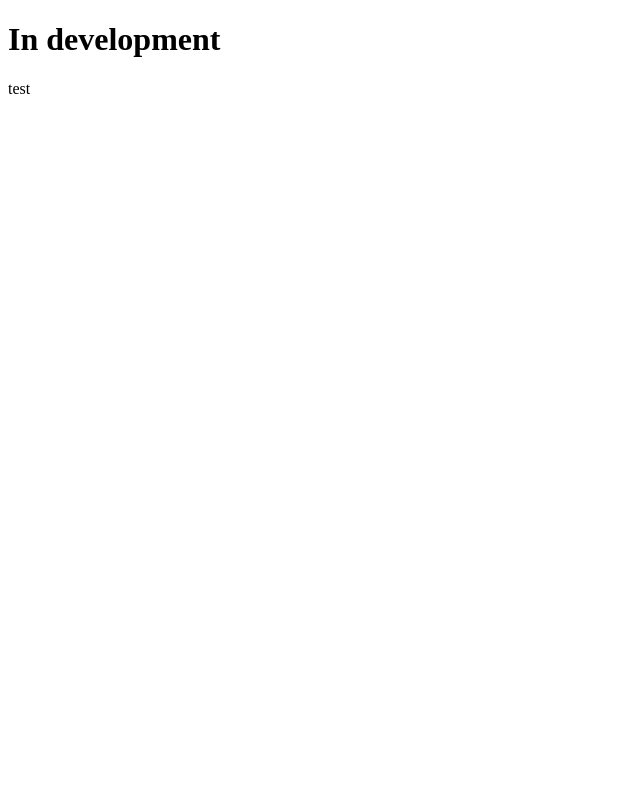
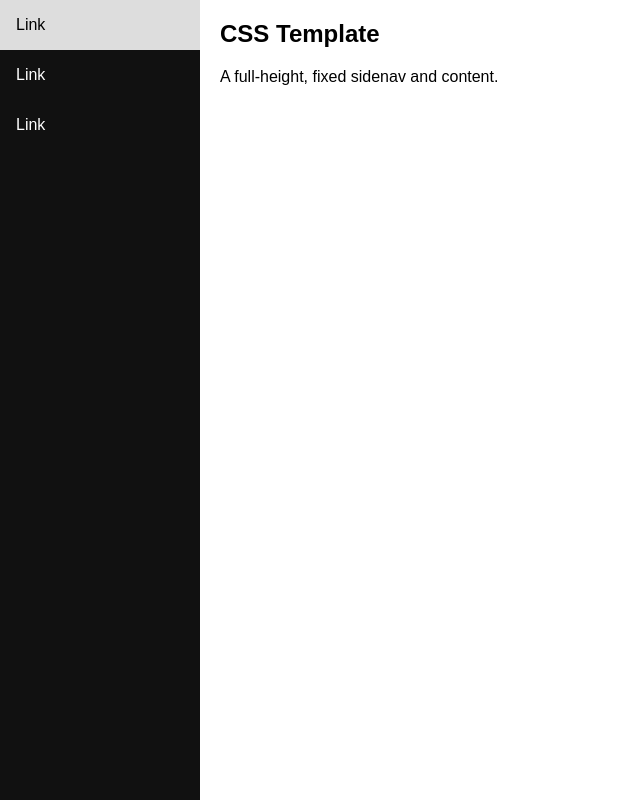
Before and after one commit to Lordygon/en.newstudentlife.github.io, a plain HTML site: page index.html in a window 1280 px wide. Shown: the whole page, without its empty margins (0-640 px from the left). Drawn offline with Linux system fonts and the light colour scheme.

Commit message:
Update index.html

```diff
--- a/index.html
+++ b/index.html
@@ -1,29 +1,65 @@
-<!DOCTYPE HTML>
+<!DOCTYPE html>
+<html lang="en">
+<head>
+<title>CSS Template</title>
+<meta charset="utf-8">
+<meta name="viewport" content="width=device-width, initial-scale=1">
+<style>
+* {
+  box-sizing: border-box;
+}
 
-<html lang=”en”>
+body {
+  margin: 0;
+  font-family: Arial, Helvetica, sans-serif;
+}
 
-  <head>
+/* Style the side navigation */
+.sidenav {
+  height: 100%;
+  width: 200px;
+  position: fixed;
+  z-index: 1;
+  top: 0;
+  left: 0;
+  background-color: #111;
+  overflow-x: hidden;
+}
 
-    <meta charset=”UTF-8″>
 
-    <meta name=”viewport” content=”width=device-width, initial-scale=1.0″>
+/* Side navigation links */
+.sidenav a {
+  color: white;
+  padding: 16px;
+  text-decoration: none;
+  display: block;
+}
 
-    <meta http-equiv=”X-UA-Compatible” content=”ie=edge”>
+/* Change color on hover */
+.sidenav a:hover {
+  background-color: #ddd;
+  color: black;
+}
 
-    <title>In development</title>
+/* Style the content */
+.content {
+  margin-left: 200px;
+  padding-left: 20px;
+}
+</style>
+</head>
+<body>
 
-  </head>
+<div class="sidenav">
+  <a href="#">Link</a>
+  <a href="#">Link</a>
+  <a href="#">Link</a>
+</div>
 
-  <body>
+<div class="content">
+  <h2>CSS Template</h2>
+  <p>A full-height, fixed sidenav and content.</p>
+</div>
 
-    <main>
-
-        <h1>In development</h1>
-
-        <p>test</p>
-
-    </main>
-
-  </body>
-
+</body>
 </html>
```
